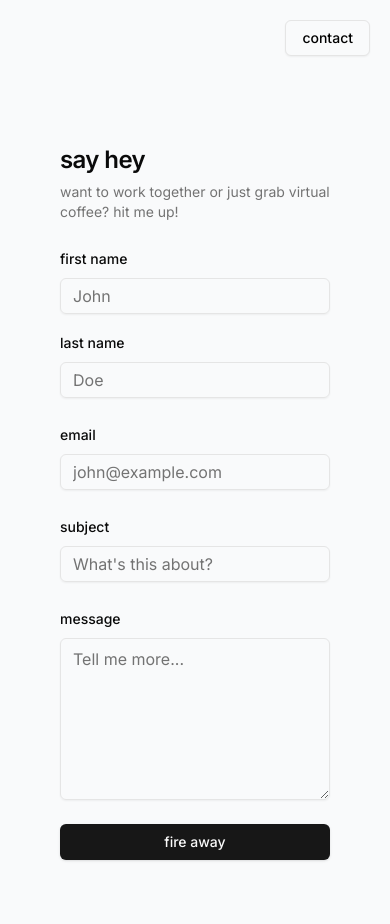
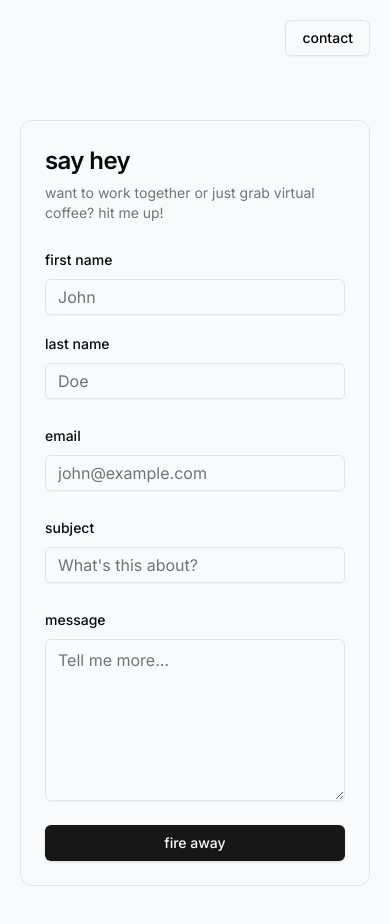
Before and after one commit to ajilk/website, a Next.js app: page /contact in a window 390 px wide. Shown: the top 924 px of the page. Built offline with nearby package versions, Linux system fonts and the light colour scheme.

Commit message:
Fix contact page padding

```diff
--- a/src/app/contact/page.tsx
+++ b/src/app/contact/page.tsx
@@ -38,8 +38,8 @@ export default function Contact() {
   };
 
   return (
-    <div className="container mx-auto px-4 py-16 max-w-4xl">
-      <Card className="bg-transparent border-none shadow-none">
+    <div className="container mx-auto px-0 lg:px-4 py-16 max-w-4xl">
+      <Card className="bg-transparent border- shadow-none p-0">
         <CardHeader>
           <CardTitle className="text-2xl">say hey</CardTitle>
           <CardDescription>
```
